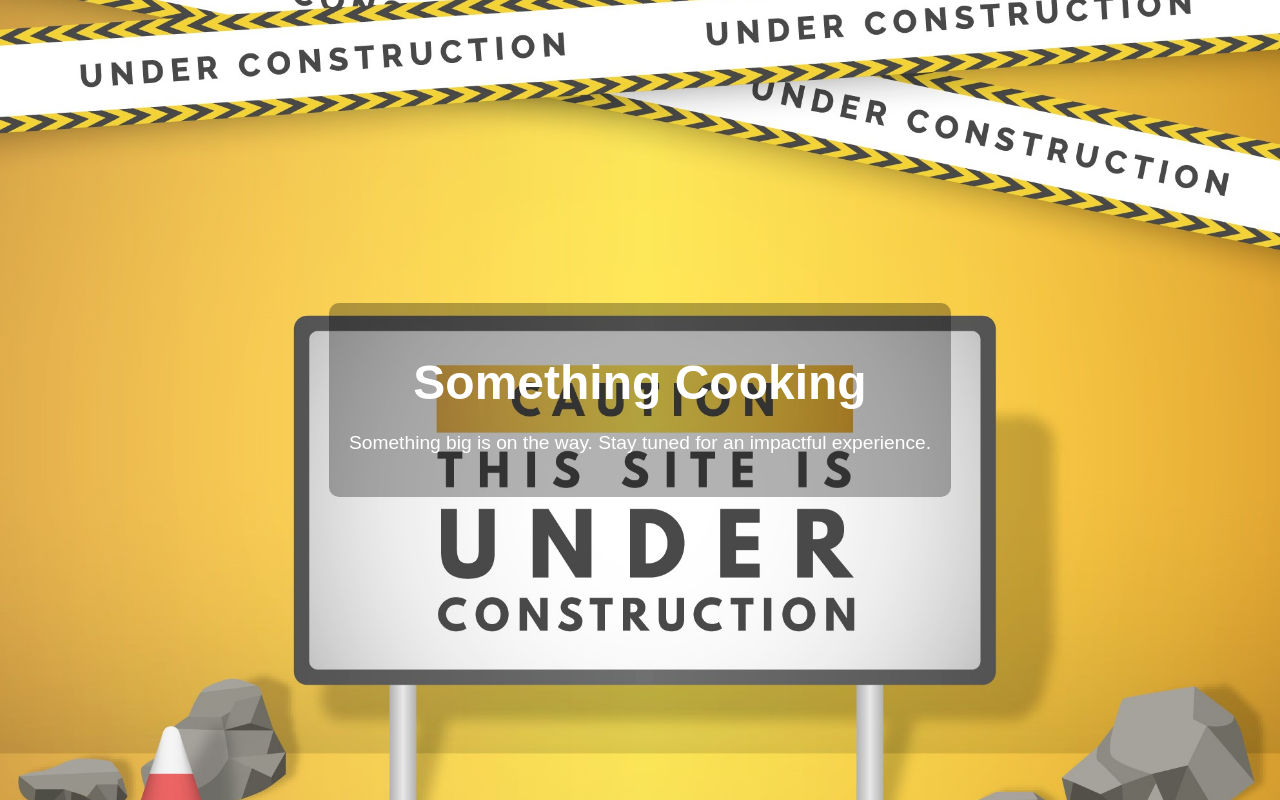
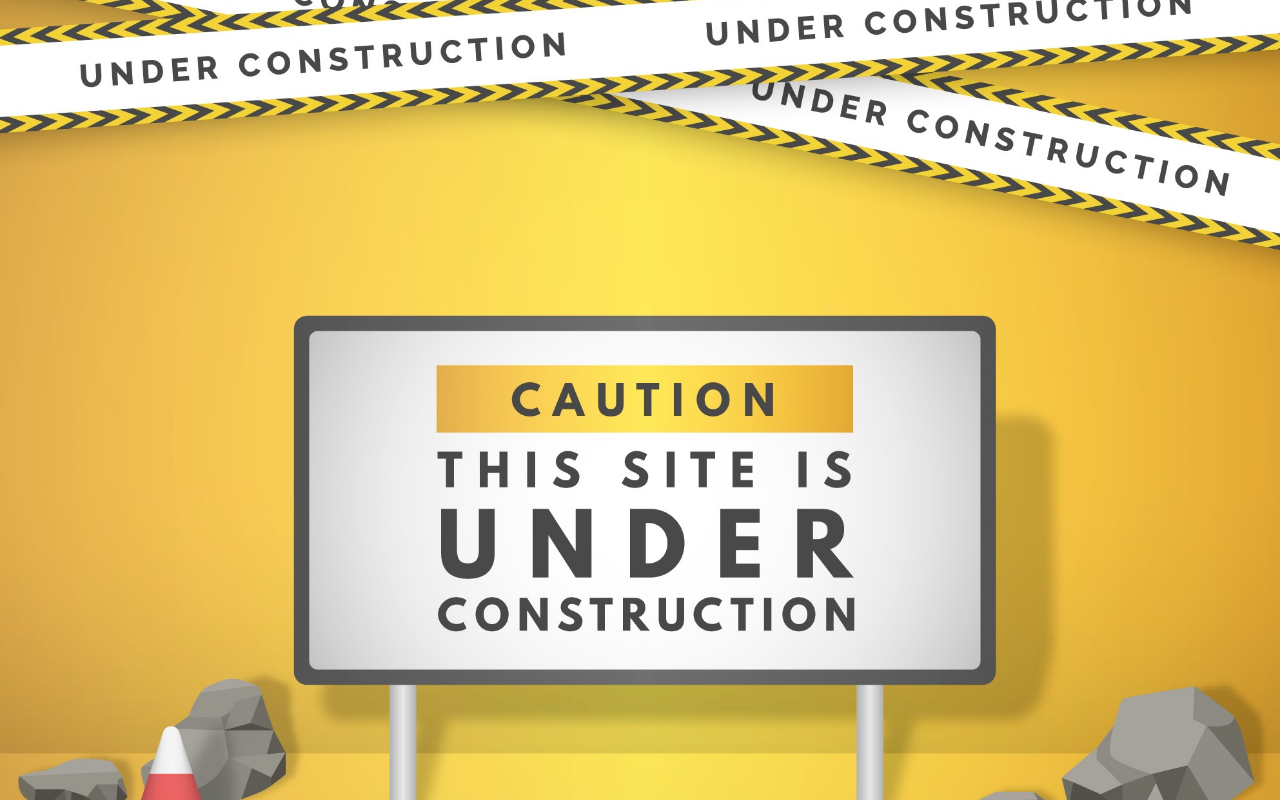
Before and after one commit to hadibinnoor/framesify_pend, a plain HTML site: page index.html in a window 1280 px wide. Drawn offline with Linux system fonts and the light colour scheme.

Commit message:
Update index.html

```diff
--- a/index.html
+++ b/index.html
@@ -47,11 +47,5 @@
 
   </head>
   <body>
-    <div class="content">
-      <h1>Something Cooking</h1>
-      <p>
-        Something big is on the way. Stay tuned for an impactful experience.
-      </p>
-    </div>
   </body>
 </html>
```
